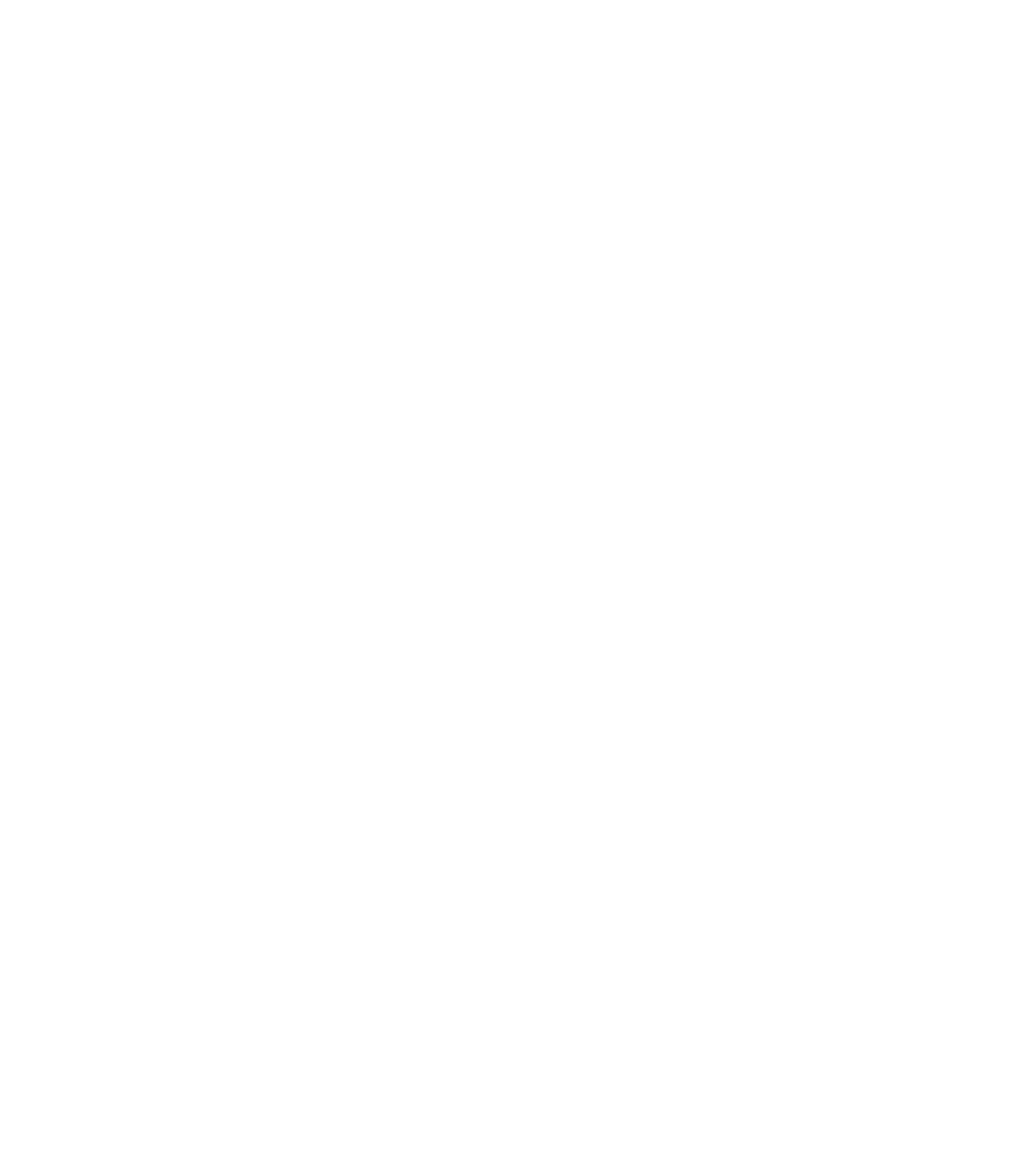
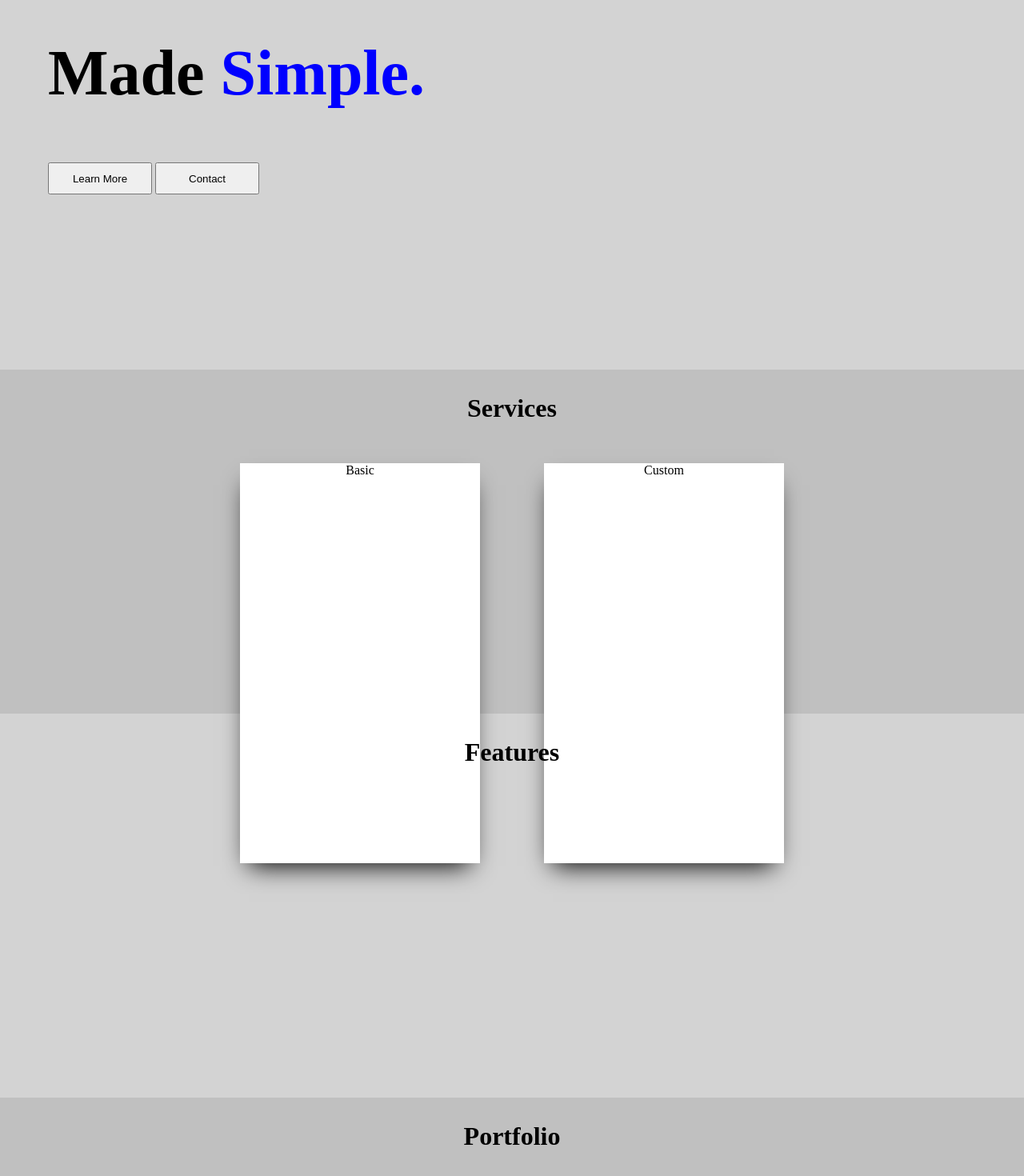
Before and after one commit to Swessle/Swessle, a Next.js app: page / in a window 1280 px wide. Shown: the part 400-1870 px from the top of the page at 80% size. Before the commit the page ends 866 px from the top, so only its background shows below. Built offline with nearby package versions, Linux system fonts and the light colour scheme.

Commit message:
progress on rough wireframe

```diff
--- a/components/Navbar/Navbar.js
+++ b/components/Navbar/Navbar.js
@@ -41,10 +41,11 @@
 
 const Nav = styled.nav`
     width: 100%;
-    height: 64px;
+    height: 60px;
 	z-index: 9;
     position: relative;
     padding-top: 2px;
+    background-color: gray;
 `;
 
 const NavList = styled.ul`
--- a/components/Section1/Section1.js
+++ b/components/Section1/Section1.js
@@ -6,8 +6,11 @@
     render() {
         return (
             <Section>
-
-
+                <HeadDiv>
+                    <HeaderText>Modern Website Design</HeaderText>
+                    <HeaderText>Made <SimpleSpan>Simple.</SimpleSpan></HeaderText>
+                    <Button>Learn More</Button> <Button>Contact</Button>
+                </HeadDiv>
             </Section>
         )
     }
@@ -17,4 +20,25 @@
 const Section = styled.section`
     height: 100vh;
     width: auto;
+    background-color: lightgray;
 `
+
+const HeadDiv = styled.div`
+    padding-top: 160px;
+    padding-left: 60px;
+`
+
+const HeaderText = styled.h1`
+    color: black;
+    font-weight: 700;
+    font-size: 80px;
+`
+
+const SimpleSpan = styled.span`
+    color: blue;
+`
+
+const Button = styled.button`
+    width: 130px;
+    height: 40px;
+`
--- /dev/null
+++ b/components/Section2/Section2.js
@@ -0,0 +1,46 @@
+import React, { Component } from "react"
+import styled, { css } from "styled-components"
+import { Flex, Box } from "reflexbox"
+
+export default class SectionTwo extends Component {
+    render() {
+        return (
+            <Section>
+                <ServiceHeader>Services</ServiceHeader>
+                <Flex textAlign="center" justifyContent="center">
+                    <Box>
+                        <Card>Basic</Card>
+                    </Box>
+                    <Box>
+                        <Card>Custom</Card>
+                    </Box>
+                </Flex>
+            </Section>
+
+        )
+    }
+}
+
+const Section = styled.div`
+    background-color: #C0C0C0;
+    height: 50vh;
+    width: auto;
+    padding-bottom: 30px;
+`
+
+const ServiceHeader = styled.h1`
+    text-align: center;
+    margin: 0;
+    padding-top: 30px;
+    padding-bottom: 50px;
+`
+
+const Card = styled.div`
+    background: white;
+    width: 300px;
+    height: 500px;
+    margin: 0px 40px 0px 40px;
+    text-align: center;
+    box-shadow: -1px 15px 30px -12px black;
+
+`
--- /dev/null
+++ b/components/Section3/Section3.js
@@ -0,0 +1,34 @@
+import React, { Component } from "react"
+import styled, { css } from "styled-components"
+import { Flex, Box } from "reflexbox"
+
+export default class SectionThree extends Component {
+    render() {
+        return (
+            <Section>
+                <FeatureDiv>
+                    <FeaturesText>
+                        Features
+                    </FeaturesText>
+                </FeatureDiv>
+            </Section>
+
+        )
+    }
+}
+
+const Section = styled.div`
+    background-color: lightgrey;
+    height: 60vh;
+    width: auto;
+    marign: 0;
+`
+const FeatureDiv = styled.div`
+
+`
+
+const FeaturesText = styled.h1`
+    margin: 0;
+    text-align: center;
+    padding-top: 30px;
+`
--- /dev/null
+++ b/components/Section4/Section4.js
@@ -0,0 +1,34 @@
+import React, { Component } from "react"
+import styled, { css } from "styled-components"
+import { Flex, Box } from "reflexbox"
+
+export default class SectionFour extends Component {
+    render() {
+        return (
+            <Section>
+                <PortfolioDiv>
+                    <PortfolioText>
+                        Portfolio
+                    </PortfolioText>
+                </PortfolioDiv>
+            </Section>
+
+        )
+    }
+}
+
+const Section = styled.div`
+    background-color: #C0C0C0;
+    height: 60vh;
+    width: auto;
+    marign: 0;
+`
+const PortfolioDiv = styled.div`
+
+`
+
+const PortfolioText = styled.h1`
+    margin: 0;
+    text-align: center;
+    padding-top: 30px;
+`
--- a/pages/index.js
+++ b/pages/index.js
@@ -4,6 +4,9 @@
 import { Flex, Box } from "reflexbox";
 import Layout from "../components/Layouts/Layout";
 import SectionOne from "../components/Section1/Section1"
+import SectionTwo from "../components/Section2/Section2"
+import SectionThree from "../components/Section3/Section3"
+import SectionFour from "../components/Section4/Section4"
 
 
 export default class index extends Component {
@@ -11,6 +14,9 @@
         return (
             <Layout>
                 <SectionOne/>
+                <SectionTwo/>
+                <SectionThree/>
+                <SectionFour/>
             </Layout>
         )
     }
```
